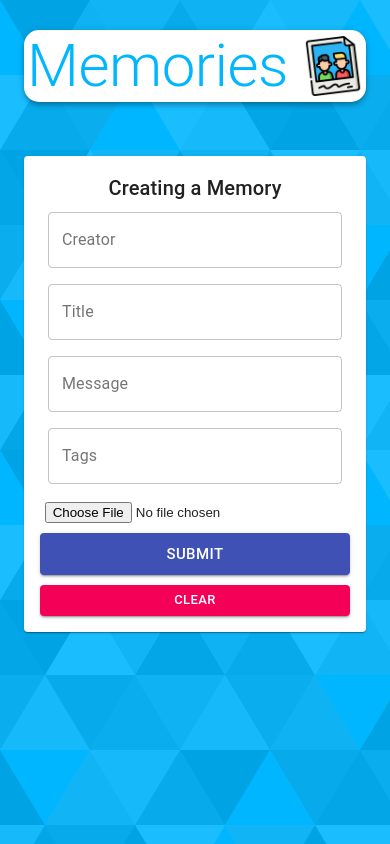
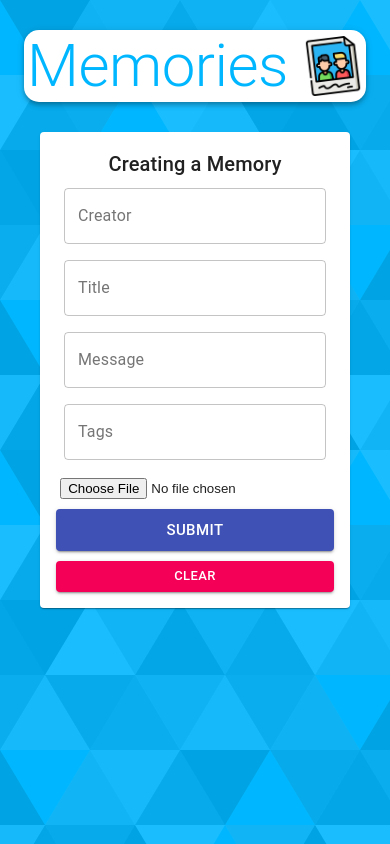
Before and after one commit to huzaifa-aslam/MERN-Stack-Memories-App, a React (Create React App) app in the folder client/: page / in a window 390 px wide. Built offline with nearby package versions, Linux system fonts and the light colour scheme; no server answers.

Commit message:
minor changes

```diff
--- a/client/src/App.js
+++ b/client/src/App.js
@@ -1,34 +1,48 @@
-import React, {useState} from "react";
+import React, { useState } from "react";
 import { Container, AppBar, Typography, Grow, Grid } from "@material-ui/core";
 import memories from "./images/memories.png";
 import Form from "./components/Form/Form";
 import Posts from "./components/Posts/Posts";
-import  useStyles from "./styles";
+import useStyles from "./styles";
 const App = () => {
-    const [currentPostId, setCurrentPostId] = useState(null)
+  const [currentPostId, setCurrentPostId] = useState(null);
   const classes = useStyles();
   return (
     <Container maxWidth="lg">
       <AppBar className={classes.appBar} position="static" color="inherit">
-        <Typography className={classes.heading}  variant="h2" align="center">
+        <Typography className={classes.heading} variant="h2" align="center">
           Memories
         </Typography>
-        <img className={classes.image} src={memories} alt="memories" height="60" />
+        <img
+          className={classes.image}
+          src={memories}
+          alt="memories"
+          height="60"
+        />
       </AppBar>
       <Grow in>
+        <Container>
           <Grid
             container
             justify="space-between"
             alignItems="stretch"
             spacing={3}
+            className={classes.mainContaier}
           >
             <Grid item xs={12} sm={7}>
-              <Posts currentPostId={currentPostId} setCurrentPostId={setCurrentPostId}/>
+              <Posts
+                currentPostId={currentPostId}
+                setCurrentPostId={setCurrentPostId}
+              />
             </Grid>
             <Grid item xs={12} sm={4}>
-              <Form currentPostId={currentPostId} setCurrentPostId={setCurrentPostId}/>
+              <Form
+                currentPostId={currentPostId}
+                setCurrentPostId={setCurrentPostId}
+              />
             </Grid>
           </Grid>
+        </Container>
       </Grow>
     </Container>
   );
--- a/client/src/styles.js
+++ b/client/src/styles.js
@@ -1,18 +1,23 @@
-import { makeStyles } from '@material-ui/core/styles';
+import { makeStyles } from "@material-ui/core/styles";
 
-export default makeStyles(() => ({
+export default makeStyles((theme) => ({
   appBar: {
     borderRadius: 15,
-    margin: '30px 0',
-    display: 'flex',
-    flexDirection: 'row',
-    justifyContent: 'center',
-    alignItems: 'center',
+    margin: "30px 0",
+    display: "flex",
+    flexDirection: "row",
+    justifyContent: "center",
+    alignItems: "center",
   },
   heading: {
-    color: 'rgba(0,183,255, 1)',
+    color: "rgba(0,183,255, 1)",
   },
   image: {
-    marginLeft: '15px',
+    marginLeft: "15px",
+  },
+  [theme.breakpoints.down("sm")]: {
+    mainContaier: {
+      flexDirection: "column-reverse",
+    },
   },
 }));
```
Also changed, not shown: client/src/components/Posts/Posts.js (+0 -21 lines). Lines whose indentation alone changed are shown as unchanged.
